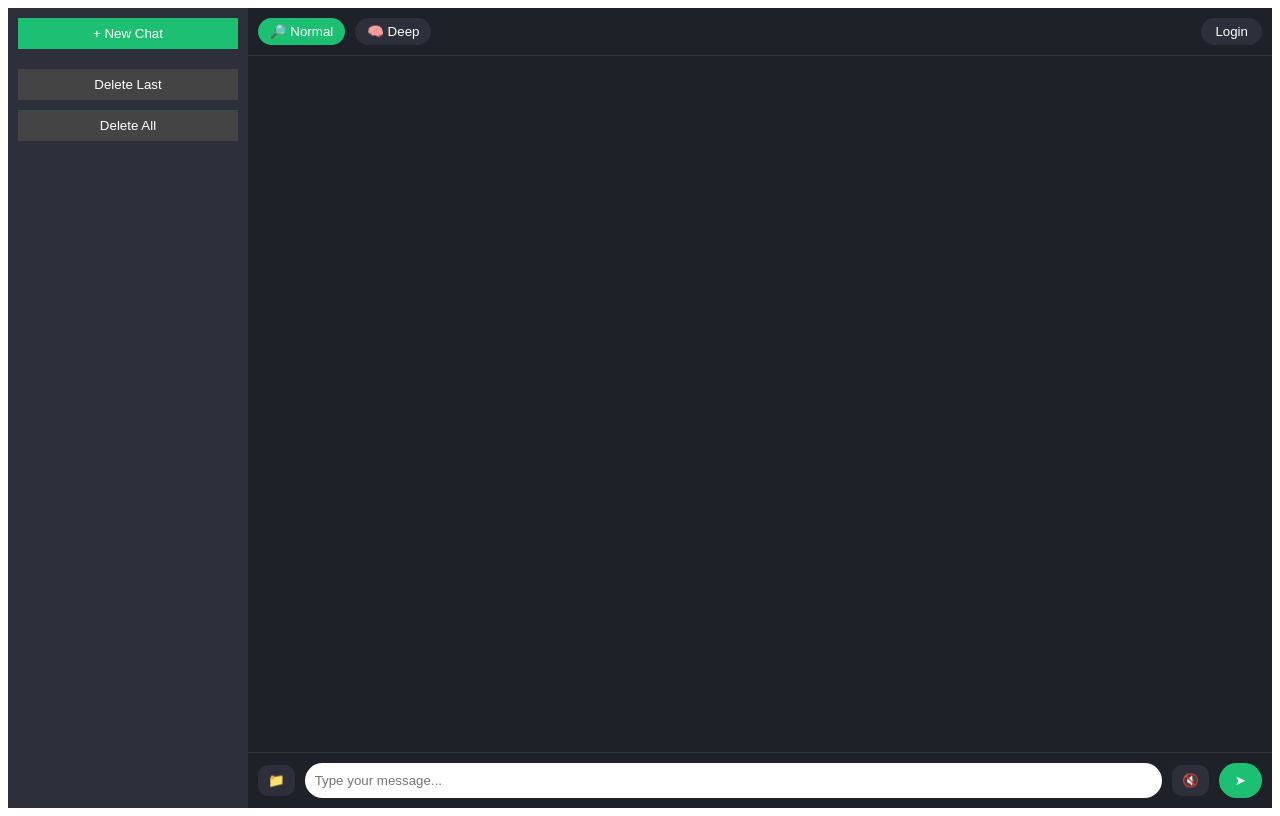
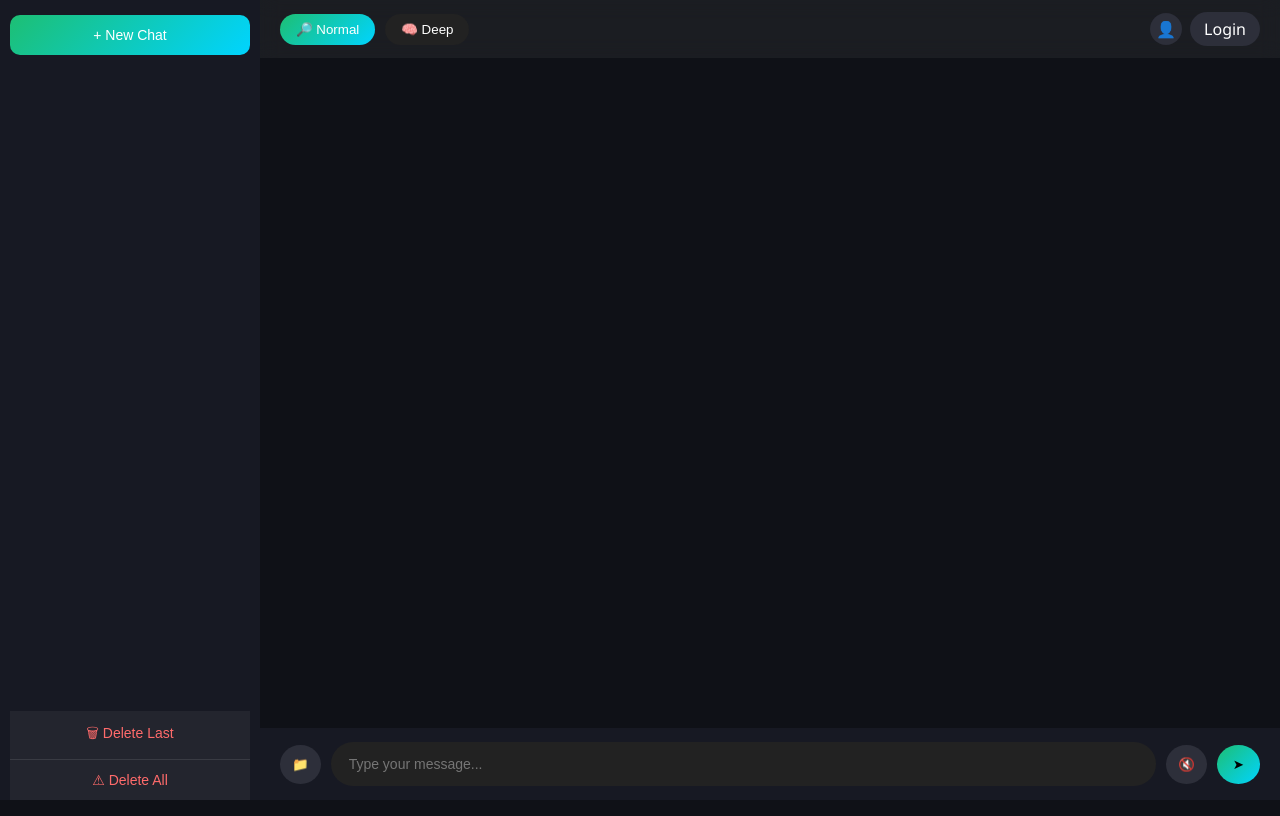
Before and after one commit to Pranat-Agarwal/chatberry, a Flask app: page / in a window 1280 px wide. Run offline with Flask 3, Linux system fonts and the light colour scheme; data that the repository does not hold is empty; some libraries are stand-ins or nearby versions.

Commit message:
new update

```diff
--- a/static/css/chat.css
+++ b/static/css/chat.css
@@ -1,75 +1,107 @@
-/* ================= APP LAYOUT ================= */
+/* ===== GLOBAL ===== */
+body {
+    margin: 0;
+    font-family: "Segoe UI", sans-serif;
+    background: #0f1117;
+    color: white;
+}
+
+/* ===== LAYOUT ===== */
 .app {
     display: flex;
     height: 100vh;
 }
 
-/* ================= SIDEBAR ================= */
+/* ===== SIDEBAR ===== */
 .sidebar {
-    width: 220px;
-    background: #2d2f3a;
-    color: white;
-    padding: 10px;
+    width: 240px;
+    background: #171923;
+
+    display: flex;
+    flex-direction: column;
+    padding: 15px 10px 0 10px;
 }
 
-.sidebar button {
+/* New Chat */
+.new-chat-btn {
     width: 100%;
-    margin-bottom: 10px;
-    padding: 8px;
+    padding: 12px;
+    border-radius: 10px;
     border: none;
-    background: #1dbf73;
+    background: linear-gradient(135deg, #1dbf73, #00d4ff);
     color: white;
     cursor: pointer;
+    font-size: 14px;
 }
 
+/* History */
 .history {
-    margin-top: 10px;
+    flex: 1;
+    overflow-y: auto;
+    margin-top: 15px;
 }
 
-.sidebar-actions button {
-    background: #444;
+/* ===== BOTTOM BUTTONS ===== */
+.sidebar-footer {
+    margin-top: auto;
 }
 
-/* ================= MAIN ================= */
+.danger-btn {
+    width: 100%;
+    padding: 12px;
+    border: none;
+    background: rgba(255,255,255,0.05);
+    color: #ff6b6b;
+    cursor: pointer;
+    font-size: 14px;
+}
+
+.danger-btn:hover {
+    background: rgba(255,255,255,0.1);
+}
+
+.danger-btn:last-child {
+    border-top: 1px solid rgba(255,255,255,0.1);
+}
+
+/* ===== MAIN ===== */
 .main {
     flex: 1;
     display: flex;
     flex-direction: column;
-    background: #1f2128;
-    color: white;
 }
 
-/* ================= TOP BAR ================= */
+/* ===== TOP BAR ===== */
 .top-bar {
     display: flex;
+    justify-content: space-between;
     align-items: center;
-    justify-content: space-between;
-    padding: 10px;
-    border-bottom: 1px solid #333;
+    padding: 12px 20px;
+
+    background: rgba(255,255,255,0.05);
+    backdrop-filter: blur(10px);
 }
 
+/* Mode buttons */
 .mode-group {
     display: flex;
     gap: 10px;
 }
 
 .mode-btn {
-    padding: 6px 12px;
+    padding: 8px 16px;
+    border-radius: 20px;
     border: none;
-    border-radius: 20px;
-    background: #2d2f3a;
+    background: #222;
     color: white;
     cursor: pointer;
 }
 
 .mode-btn.active {
-    background: #1dbf73;
+    background: linear-gradient(135deg, #1dbf73, #00d4ff);
 }
 
-.user-section {
-    margin-left: auto;
-}
-
+/* User button */
 #user-info {
     padding: 6px 14px;
     border-radius: 20px;
@@ -79,44 +111,97 @@
     cursor: pointer;
 }
 
-/* ================= CHAT BOX ================= */
+/* ===== CHAT ===== */
 .chat-box {
     flex: 1;
-    padding: 15px;
+    padding: 20px;
     overflow-y: auto;
 }
 
-/* ================= INPUT AREA ================= */
+/* ===== INPUT AREA ===== */
 .input-area {
     display: flex;
     align-items: center;
     gap: 10px;
-    padding: 10px;
-    border-top: 1px solid #333;
+
+    padding: 14px 20px;
+    background: #171923;
 }
 
+/* Input */
 .input-area input {
     flex: 1;
-    padding: 10px;
-    border-radius: 20px;
+    padding: 14px 18px;
+    border-radius: 30px;
     border: none;
     outline: none;
+    background: #222;
+    color: white;
+    font-size: 14px;
 }
 
+/* Icons */
 .icon-btn {
-    padding: 8px 10px;
+    background: #2d2f3a;
     border: none;
-    border-radius: 10px;
-    background: #2d2f3a;
-    color: white;
+    padding: 12px;
+    border-radius: 50%;
     cursor: pointer;
 }
 
+/* Send */
 .send-btn {
-    padding: 10px 16px;
-    border-radius: 20px;
+    background: linear-gradient(135deg, #1dbf73, #00d4ff);
     border: none;
-    background: #1dbf73;
-    color: white;
+    padding: 12px 16px;
+    border-radius: 50%;
     cursor: pointer;
 }
+/* USER MENU */
+.user-menu {
+    display: flex;
+    align-items: center;
+    gap: 8px;
+    cursor: pointer;
+    position: relative;
+}
+
+/* Avatar */
+.avatar {
+    width: 32px;
+    height: 32px;
+    border-radius: 50%;
+    background: #2d2f3a;
+    display: flex;
+    align-items: center;
+    justify-content: center;
+}
+
+/* Dropdown */
+.dropdown {
+    position: absolute;
+    top: 45px;
+    right: 0;
+    background: #1f2128;
+    border-radius: 10px;
+    padding: 8px;
+    min-width: 160px;
+    box-shadow: 0 0 10px rgba(0,0,0,0.5);
+    z-index: 100;
+}
+
+/* Items */
+.dropdown div {
+    padding: 10px;
+    border-radius: 6px;
+    cursor: pointer;
+}
+
+.dropdown div:hover {
+    background: #2d2f3a;
+}
+
+/* Hide */
+.hidden {
+    display: none;
+}
--- a/static/js/chat.js
+++ b/static/js/chat.js
@@ -270,6 +270,20 @@ document.getElementById("fileInput").addEventListener("change", async function (
     }
 });
 
+function toggleUserMenu() {
+    const menu = document.getElementById("dropdown");
+    menu.classList.toggle("hidden");
+}
+
+document.addEventListener("click", function (e) {
+    const menu = document.querySelector(".user-menu");
+    const dropdown = document.getElementById("dropdown");
+
+    if (!menu.contains(e.target)) {
+        dropdown.classList.add("hidden");
+    }
+});
+
 // ==========================
 // INIT
 // ==========================
--- a/templates/dashboard/chat.html
+++ b/templates/dashboard/chat.html
@@ -8,50 +8,51 @@
 
 <div class="app">
 
-    <!-- Sidebar -->
+    <!-- ===== SIDEBAR ===== -->
     <div class="sidebar">
-        <button onclick="newChat()">+ New Chat</button>
+
+        <button class="new-chat-btn" onclick="newChat()">+ New Chat</button>
 
         <div class="history" id="history"></div>
 
-        <div class="sidebar-actions">
-            <button onclick="deleteLast()">Delete Last</button>
-            <button onclick="deleteAll()">Delete All</button>
-        </div>
-    </div>
-
-<div class="main">
-
-    <!-- ========================== -->
-    <!-- 🔝 TOP BAR (FIXED) -->
-    <!-- ========================== -->
-    <div class="top-bar">
-
-        <div class="mode-group">
-            <button id="normal-btn" class="mode-btn active" onclick="setMode('normal')">
-                🔎 Normal
-            </button>
-
-            <button id="deep-btn" class="mode-btn" onclick="setMode('deep')">
-                🧠 Deep
-            </button>
-        </div>
-
-        <!-- 👤 USER -->
-        <div class="user-section">
-            <button id="user-info" onclick="handleUserClick()">
-                Login
-            </button>
+        <!-- Bottom buttons -->
+        <div class="sidebar-footer">
+            <button class="danger-btn" onclick="deleteLast()">🗑 Delete Last</button>
+            <button class="danger-btn" onclick="deleteAll()">⚠ Delete All</button>
         </div>
 
     </div>
 
-    <!-- 💬 CHAT BOX -->
+    <!-- ===== MAIN ===== -->
+    <div class="main">
+
+        <!-- ===== TOP BAR ===== -->
+        <div class="top-bar">
+
+            <div class="mode-group">
+                <button id="normal-btn" class="mode-btn active" onclick="setMode('normal')">🔎 Normal</button>
+                <button id="deep-btn" class="mode-btn" onclick="setMode('deep')">🧠 Deep</button>
+            </div>
+
+            <div class="user-menu" onclick="toggleDropdown()">
+
+            <div class="avatar">👤</div>
+            <span id="user-info">Login</span>
+
+            <!-- DROPDOWN -->
+            <div id="dropdown" class="dropdown hidden">
+                <div onclick="logoutAndSwitch()">🔄 Switch Account</div>
+                <div onclick="logoutAndSwitch()">🚪 Logout</div>
+            </div>
+
+</div>
+
+        </div>
+
+        <!-- ===== CHAT ===== -->
         <div id="chat-box" class="chat-box"></div>
 
-    <!-- ========================== -->
-    <!-- ✍️ INPUT AREA (FIXED) -->
-    <!-- ========================== -->
+        <!-- ===== INPUT ===== -->
         <div class="input-area">
 
             <input type="file" id="fileInput" hidden />
@@ -70,7 +71,6 @@
 
 </div>
 
-<!-- Scripts -->
 <script src="https://accounts.google.com/gsi/client" async defer></script>
 <script src="/static/js/auth.js"></script>
 <script src="/static/js/chat.js"></script>
```
Also changed, not shown: .github/workflows/deploy.yml. Lines whose indentation alone changed are shown as unchanged.
